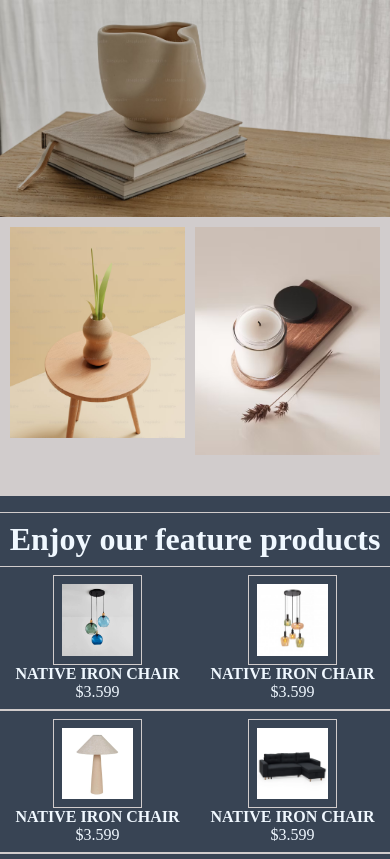
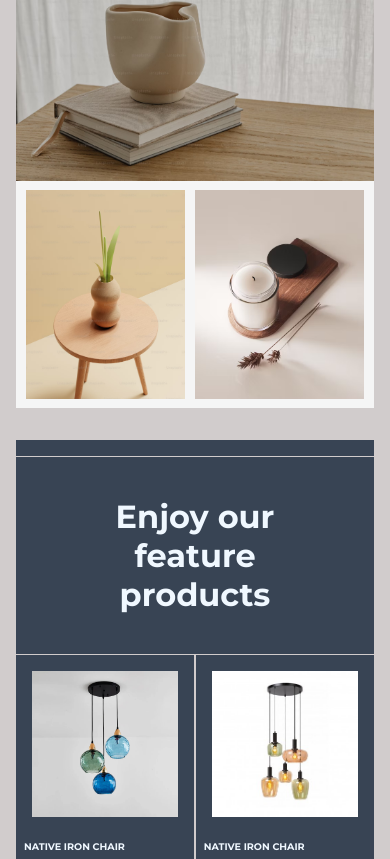
Before and after one commit to Sergioch1994/Segunda-pr-ctica, a plain HTML site: page Index.html in a window 390 px wide. Shown: the part 448-1307 px from the top of the page. Drawn offline with Linux system fonts and the light colour scheme; a web font is replaced by a local one.

Commit message:
Mobile commit

```diff
--- a/styles/main.css
+++ b/styles/main.css
@@ -1,14 +1,21 @@
 body {
     background-color: var(--secondary-color);
+    margin-left: 1rem;
+    margin-right: 1rem;
 }
 
+.hero-section {
 
+
+    box-sizing: border-box;
+
+}
 
 
  .hero-container {
 
-    margin-left: 30px;
-    margin-right: 30px;
+
+    width: 100%;
     display: flex;
     flex-direction: column;
     justify-content: center;
@@ -28,6 +35,7 @@ body {
     h2 {
         font-family: var(--secondary-font-family);
         font-size: 1rem;
+        text-align: center;
     }
 
     p {
@@ -47,13 +55,17 @@ body {
     overflow: hidden;
 
 
+
     }
 
     .hero-images img {
 
       width: 100%;
+      height: 100%;
       display: block;
       object-fit: cover;
+      border: none;
+
 
 
     }
@@ -65,6 +77,8 @@ body {
         grid-column: 1 / 3;
         grid-row: 1 / 2;
         object-fit: cover;
+        border: none;
+
 
 
      }
@@ -74,6 +88,9 @@ body {
         grid-column: 1 / 2;
         grid-row: 2 / 3;
         padding: 0.6rem;
+        border: none;
+        height: 100%;
+        background-color: whitesmoke;
 
      }
 
@@ -82,6 +99,7 @@ body {
         grid-column: 2 / 3;
         grid-row: 2 / 3;
         padding: 0.6rem 0.6rem 0.6rem 0;
+        background-color: whitesmoke;
 
 
      }
@@ -108,12 +126,14 @@ body {
 
         h3 {
 
+          font-family: var(--secondary-font-family);
           width: 100%;
           color: aliceblue;
           font-size: 2rem;
           text-align: center;
           border-top: 1px solid var(--secondary-color);
-          padding: 0.5rem;
+          padding: 2.5rem;
+
         }
 
      }
@@ -122,6 +142,7 @@ body {
 
         display: grid;
         grid-template-columns: repeat(2, 1fr);
+        gap: 0.1rem;
 
         div {
 
@@ -130,15 +151,23 @@ body {
           width: 100%;
           display: flex;
           flex-direction: column;
-          justify-content: center;
-          align-items: center;
+
+          gap: 1rem;
           padding: 0.5rem;
-
           border: 1px solid var(--secondary-color);
           border-right: none;
           border-left: none;
           background-color: var(--primary-color);
           color: aliceblue;
+        }
+
+        p {
+
+            font-family: var(--secondary-font-family);
+            font-size: 0.6rem;
+            text-align: left;
+            width: 100%;
+
         }
 
 
@@ -150,11 +179,15 @@ body {
 
         overflow: hidden;
         box-sizing: border-box;
-        width: 50%;
+        display: flex;
+        text-align: left;
+        width: 100%;
         padding: 0.5rem;
-        border: 1px solid var(--secondary-color);
         background-color: var(--primary-color);
         color: aliceblue;
+
+
+
 
 
      }
```
